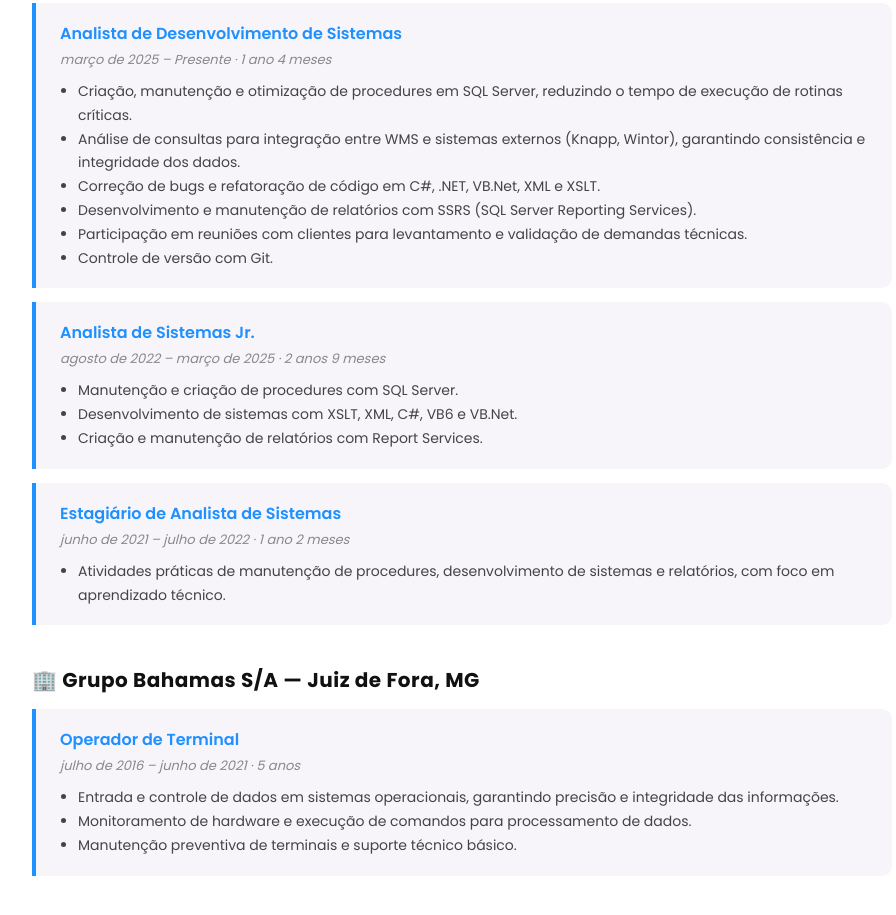
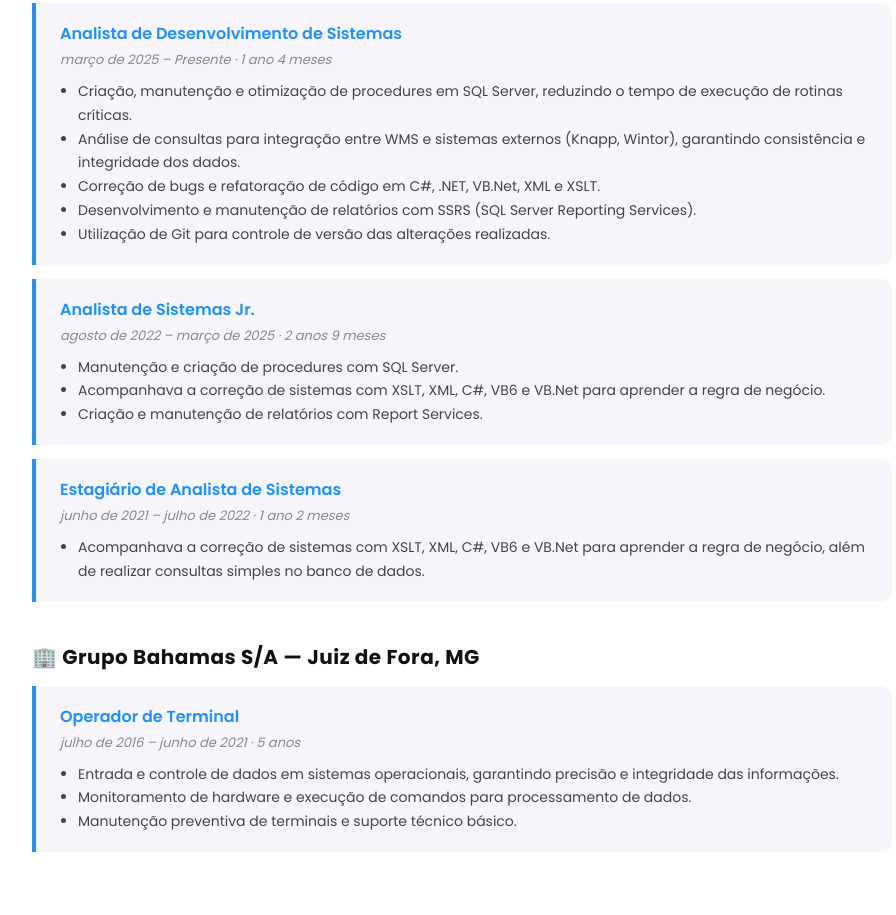
Before and after one commit to Geeh17/Portfolio, a plain HTML site: page index.html in a window 1280 px wide. Shown: the part 2322-3237 px from the top of the page, without its empty margins (178-1074 px from the left). Drawn offline with nearby package versions, Linux system fonts and the light colour scheme; no server answers.

Commit message:
Ajuste na escrita das funções

```diff
--- a/index.html
+++ b/index.html
@@ -243,10 +243,9 @@
                 Reporting Services).
               </li>
               <li>
-                Participação em reuniões com clientes para levantamento e
-                validação de demandas técnicas.
+                Utilização de Git para controle de versão das alterações
+                realizadas.
               </li>
-              <li>Controle de versão com Git.</li>
             </ul>
           </div>
 
@@ -258,7 +257,8 @@
             <ul>
               <li>Manutenção e criação de procedures com SQL Server.</li>
               <li>
-                Desenvolvimento de sistemas com XSLT, XML, C#, VB6 e VB.Net.
+                Acompanhava a correção de sistemas com XSLT, XML, C#, VB6 e
+                VB.Net para aprender a regra de negócio.
               </li>
               <li>Criação e manutenção de relatórios com Report Services.</li>
             </ul>
@@ -271,8 +271,9 @@
             </p>
             <ul>
               <li>
-                Atividades práticas de manutenção de procedures, desenvolvimento
-                de sistemas e relatórios, com foco em aprendizado técnico.
+                Acompanhava a correção de sistemas com XSLT, XML, C#, VB6 e
+                VB.Net para aprender a regra de negócio, além de realizar
+                consultas simples no banco de dados.
               </li>
             </ul>
           </div>
```
